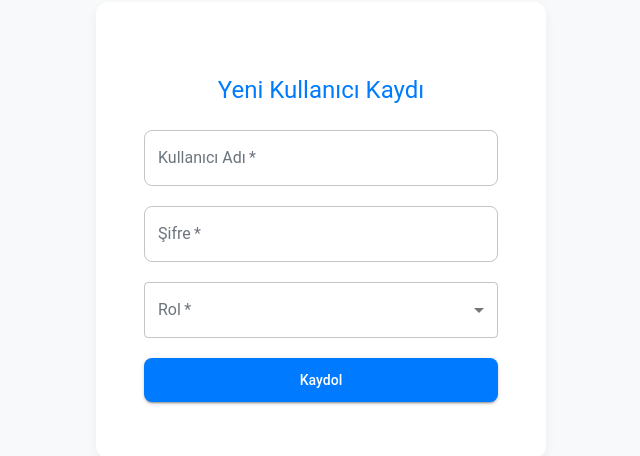
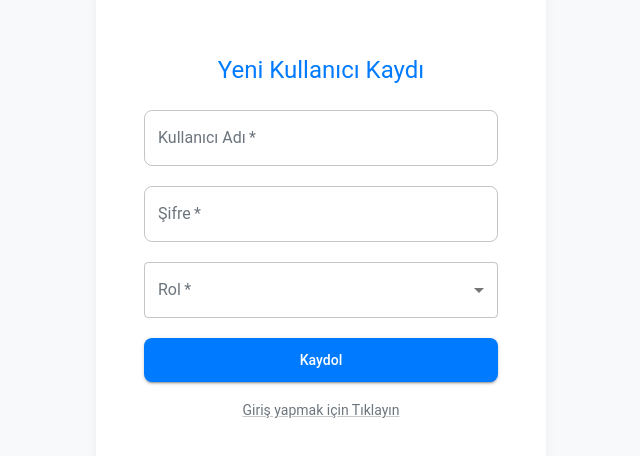
Before and after one commit to yusuf01655/ogrenci-takip-veli-bilgilendirme-sistemi, a React (Create React App) app: page /register in a window 1280 px wide. Shown: the part 170-626 px from the top of the page, without its empty margins (319-959 px from the left). Built offline with nearby package versions, Linux system fonts and the light colour scheme; some icons are missing.

Commit message:
kaydol ekranındayken login sayfasına yonlendirme eklendi

```diff
--- a/src/component/Auth/RegisterForm.js
+++ b/src/component/Auth/RegisterForm.js
@@ -2,10 +2,10 @@ import React, { useState } from 'react';
 import axios from 'axios';
 import {
     Box, Button, TextField, Typography, CircularProgress, Alert,
-    FormControl, InputLabel, Select, MenuItem, Card, CardContent
+    FormControl, InputLabel, Select, MenuItem, Card, CardContent, Link
 } from '@mui/material';
 import LockOpenIcon from '@mui/icons-material/LockOpen'; // Minimalist ikon örneği
-
+import {Link as RouterLink} from 'react-router-dom';
 const RegisterForm = () => {
     const [formData, setFormData] = useState({
         username: '',
@@ -115,6 +115,11 @@ const RegisterForm = () => {
                         {loading ? 'Kaydediliyor...' : 'Kaydol'}
                     </Button>
                 </Box>
+                <Box sx={{ textAlign: 'center', mt: 2 }}>
+                                  <Link  component= {RouterLink} to ="/login"  variant="body2" color="text.secondary">
+                                       Giriş yapmak  için Tıklayın
+                                  </Link>
+                              </Box>
             </CardContent>
         </Card>
     );
```
